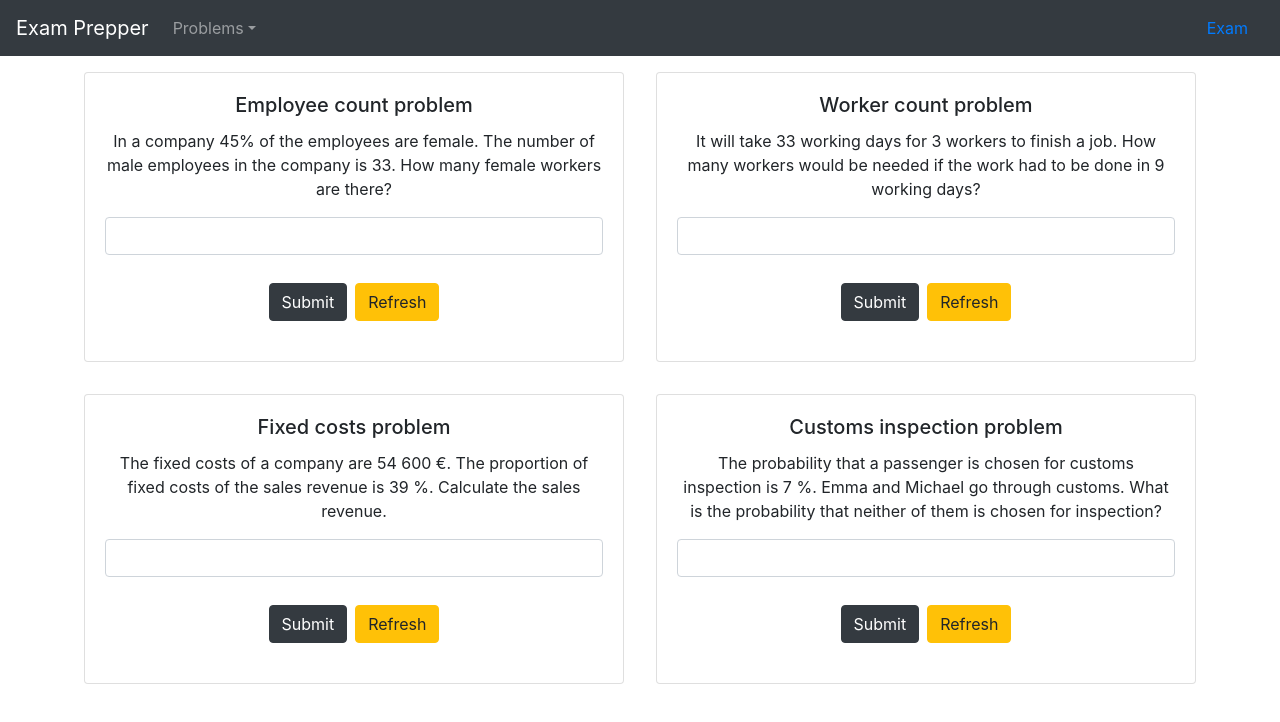
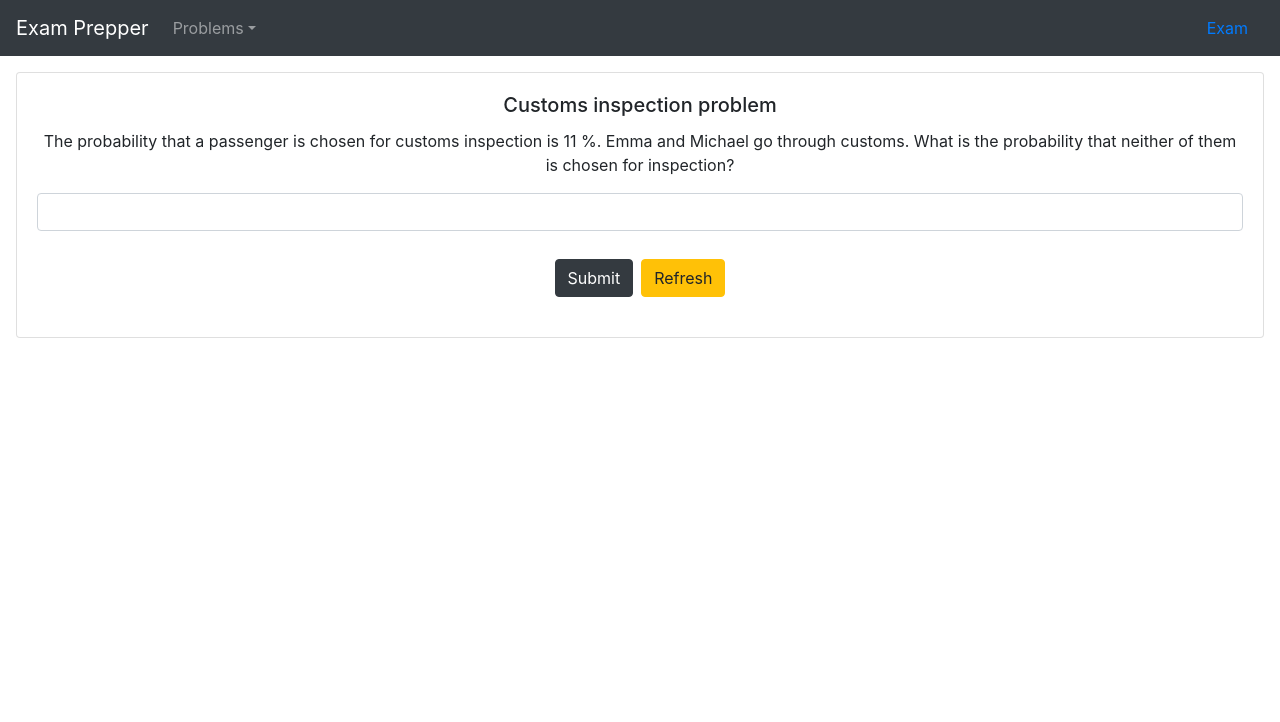
Before and after one commit to Custodia/exam-prepper, a React (Create React App) app: page /problems/customs-inspection-neither in a window 1280 px wide. Before the commit this address led to /problems. Shown: the top 722 px of the page. Built offline with nearby package versions, Linux system fonts and the light colour scheme.

Commit message:
Rename customsInspection to customsInspectionNeither

```diff
--- a/src/components/AllQuestions.jsx
+++ b/src/components/AllQuestions.jsx
@@ -2,7 +2,7 @@ import ProblemCard from './ProblemCard'
 
 import {
   fixedCosts,
-  customsInspection,
+  customsInspectionNeither,
   employeeCount,
   workerCount
 } from '../problems'
@@ -15,7 +15,7 @@ function AllQuestions() {
       <ProblemCard problem={employeeCount} />
       <ProblemCard problem={workerCount} />
       <ProblemCard problem={fixedCosts} />
-      <ProblemCard problem={customsInspection} />
+      <ProblemCard problem={customsInspectionNeither} />
     </div>
   )
 }
--- a/src/components/pages/Exam.jsx
+++ b/src/components/pages/Exam.jsx
@@ -12,7 +12,7 @@ import QuestionForm from './QuestionForm'
 import { selectRandomArrayElement } from '../../helpers'
 import {
   fixedCosts,
-  customsInspection,
+  customsInspectionNeither,
   employeeCount,
   workerCount,
   discountPercentage,
@@ -29,7 +29,7 @@ const PROBLEM_POSITIONS = [
   [ discountPercentage, discountPrice ],
   [ employeeCount, overAllDiscount ],
   [ fixedCosts ],
-  [ customsInspection ],
+  [ customsInspectionNeither ],
   [ workerCount ]
 ]
 
--- a/src/components/pages/Problems.jsx
+++ b/src/components/pages/Problems.jsx
@@ -6,7 +6,7 @@ import {
 
 import {
   fixedCosts,
-  customsInspection,
+  customsInspectionNeither,
   employeeCount,
   workerCount
 } from '../../problems'
@@ -29,8 +29,8 @@ function Problems() {
       <Route exact path="/problems/fixed-costs">
         <ProblemCard problem={fixedCosts} />
       </Route>
-      <Route exact path="/problems/customs-inspection">
-        <ProblemCard problem={customsInspection} />
+      <Route exact path="/problems/customs-inspection-neither">
+        <ProblemCard problem={customsInspectionNeither} />
       </Route>
       <Redirect from="/" to="/problems" />
     </Switch>
--- a/src/problems/customsInspection.js
+++ b/src/problems/customsInspectionNeither.js
@@ -12,7 +12,7 @@ export const getProblem = (rng) => {
 
   const problemStatement = `The probability that a passenger is chosen for customs inspection is ${customsChanceString} %. Emma and Michael go through customs. What is the probability that neither of them is chosen for inspection?`
   const isAnswerCorrect = (answer) =>
-        [correctAnswer.toString(), correctAnswer.times(100).toString(), `${correctAnswer.times(100).toString()}%`].includes(answer)
+    [correctAnswer.toString(), correctAnswer.times(100).toString(), `${correctAnswer.times(100).toString()}%`].includes(answer)
 
   return {
     problemStatement,
--- a/src/problems/index.js
+++ b/src/problems/index.js
@@ -1,5 +1,5 @@
 import * as fixedCosts from './fixedCosts'
-import * as customsInspection from './customsInspection'
+import * as customsInspectionNeither from './customsInspectionNeither'
 import * as employeeCount from './employeeCount'
 import * as workerCount from './workerCount'
 import * as discountPercentage from './discountPercentage'
@@ -8,7 +8,7 @@ import * as overAllDiscount from './overallDiscount'
 
 const ALL_PROBLEMS = [
   fixedCosts,
-  customsInspection,
+  customsInspectionNeither,
   employeeCount,
   workerCount,
   discountPercentage,
@@ -18,7 +18,7 @@ const ALL_PROBLEMS = [
 
 export {
   fixedCosts,
-  customsInspection,
+  customsInspectionNeither,
   employeeCount,
   workerCount,
   discountPercentage,
```
